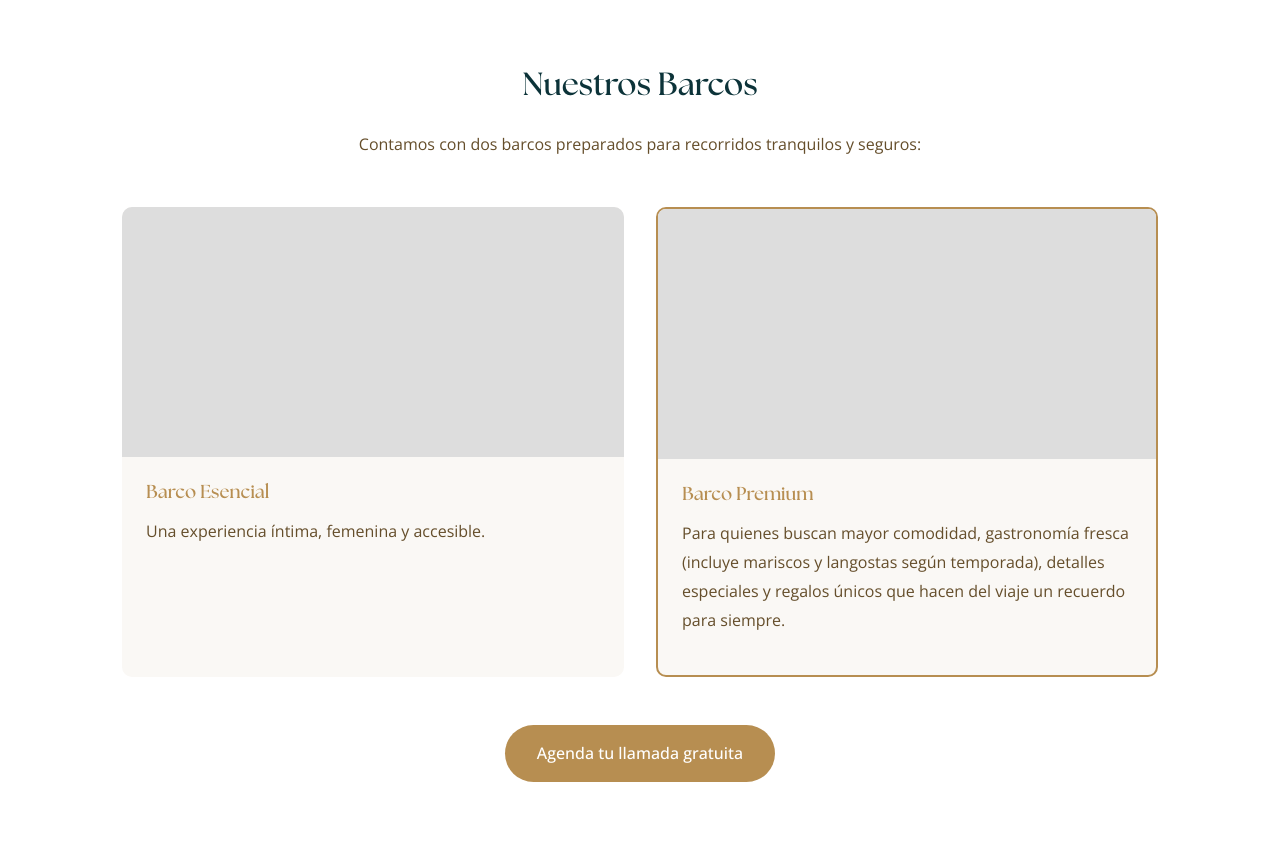
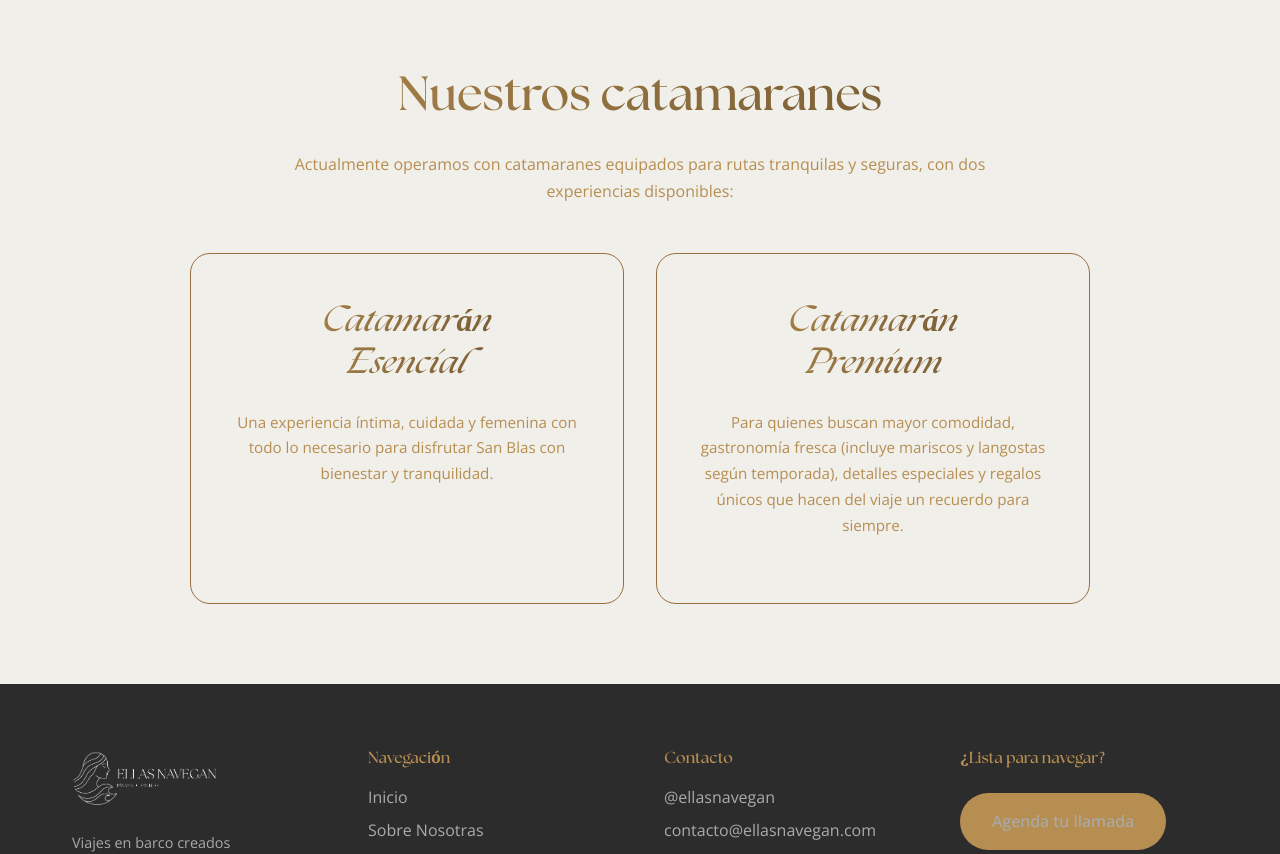
Before and after one commit to Ooctavioosorio/ellasNavegan, a React (Vite) app: page /sobre-nosotras in a window 1280 px wide. Shown: the part 3320-4174 px from the top of the page. Built offline with nearby package versions, Linux system fonts and the light colour scheme; a web font is replaced by a local one.

Commit message:
seccion nuestros catamaranes (sobreNosotras)

```diff
--- a/src/pages/SobreNosotras.css
+++ b/src/pages/SobreNosotras.css
@@ -297,44 +297,74 @@
   line-height: 1.6;
 }
 
-/* BARCOS */
+/* BARCOS / CATAMARANES */
 .nuestros-barcos {
   padding: 5rem 0;
-  background: var(--color-white);
+  background: var(--color-bg);
   text-align: center;
+}
+
+.nuestros-barcos .container {
+  max-width: 1200px;
+  margin: 0 auto;
+  padding: 0 2rem;
+}
+
+.nuestros-barcos h2 {
+  font-family: 'The Seasons', serif;
+  font-size: 3rem;
+  background: linear-gradient(90deg, #b78e51, #654e2b);
+  -webkit-background-clip: text;
+  -webkit-text-fill-color: transparent;
+  background-clip: text;
+  margin-bottom: 1.5rem;
+}
+
+.nuestros-barcos > .container > p {
+  font-family: 'Open Sans', sans-serif;
+  color: var(--color-primary);
+  font-size: 1rem;
+  line-height: 1.7;
+  max-width: 700px;
+  margin: 0 auto 3rem;
 }
 
 .barcos-detalle {
   display: grid;
-  grid-template-columns: repeat(auto-fit, minmax(400px, 1fr));
+  grid-template-columns: repeat(2, 1fr);
   gap: 2rem;
-  margin: 3rem 0;
-  text-align: left;
+  max-width: 900px;
+  margin: 0 auto;
 }
 
 .barco-item {
-  background: var(--color-bg-light);
-  border-radius: 10px;
-  overflow: hidden;
+  background: transparent;
+  border: 1px solid var(--color-menu-text);
+  border-radius: 20px;
+  padding: 3rem 2rem;
+  text-align: center;
 }
 
 .barco-item.premium {
-  border: 2px solid var(--color-primary);
-}
-
-.barco-imagen {
-  width: 100%;
-  height: 250px;
-  background: #ddd;
-}
-
-.barco-info {
-  padding: 1.5rem;
+  border: 1px solid var(--color-menu-text);
 }
 
 .barco-info h3 {
+  font-family: 'The Seasons', serif;
+  font-size: 2rem;
+  font-style: italic;
+  background: linear-gradient(90deg, #b78e51, #654e2b);
+  -webkit-background-clip: text;
+  -webkit-text-fill-color: transparent;
+  background-clip: text;
+  margin-bottom: 1.5rem;
+}
+
+.barco-info p {
+  font-family: 'Open Sans', sans-serif;
   color: var(--color-primary);
-  margin-bottom: 0.75rem;
+  font-size: 0.95rem;
+  line-height: 1.7;
 }
 
 /* RESPONSIVE */
@@ -375,8 +405,21 @@
     font-size: 1.8rem;
   }
 
+  .nuestros-barcos h2 {
+    font-size: 2.2rem;
+  }
+
   .barcos-detalle {
     grid-template-columns: 1fr;
+    gap: 1.5rem;
+  }
+
+  .barco-item {
+    padding: 2rem 1.5rem;
+  }
+
+  .barco-info h3 {
+    font-size: 1.6rem;
   }
 
   .nuestro-equipo h2 {
--- a/src/pages/SobreNosotras.tsx
+++ b/src/pages/SobreNosotras.tsx
@@ -106,35 +106,29 @@ const SobreNosotras = () => {
         </div>
       </section>
 
-      {/* NUESTROS BARCOS */}
+      {/* NUESTROS CATAMARANES */}
       <section className="nuestros-barcos">
         <div className="container">
-          <h2>Nuestros Barcos</h2>
-          <p>Contamos con dos barcos preparados para recorridos tranquilos y seguros:</p>
+          <h2>Nuestros catamaranes</h2>
+          <p>Actualmente operamos con catamaranes equipados para rutas tranquilas y seguras, con dos experiencias disponibles:</p>
 
           <div className="barcos-detalle">
             <div className="barco-item">
-              <div className="barco-imagen"></div>
               <div className="barco-info">
-                <h3>Barco Esencial</h3>
-                <p>Una experiencia íntima, femenina y accesible.</p>
+                <h3>Catamarán<br />Esencial</h3>
+                <p>Una experiencia íntima, cuidada y femenina con todo lo necesario para disfrutar San Blas con bienestar y tranquilidad.</p>
               </div>
             </div>
 
-            <div className="barco-item premium">
-              <div className="barco-imagen"></div>
+            <div className="barco-item">
               <div className="barco-info">
-                <h3>Barco Premium</h3>
+                <h3>Catamarán<br />Premium</h3>
                 <p>
-                  Para quienes buscan mayor comodidad, gastronomía fresca (incluye mariscos
-                  y langostas según temporada), detalles especiales y regalos únicos que hacen
-                  del viaje un recuerdo para siempre.
+                  Para quienes buscan mayor comodidad, gastronomía fresca (incluye mariscos y langostas según temporada), detalles especiales y regalos únicos que hacen del viaje un recuerdo para siempre.
                 </p>
               </div>
             </div>
           </div>
-
-          <a href="/contacto" className="btn-primary">Agenda tu llamada gratuita</a>
         </div>
       </section>
     </div>
```
